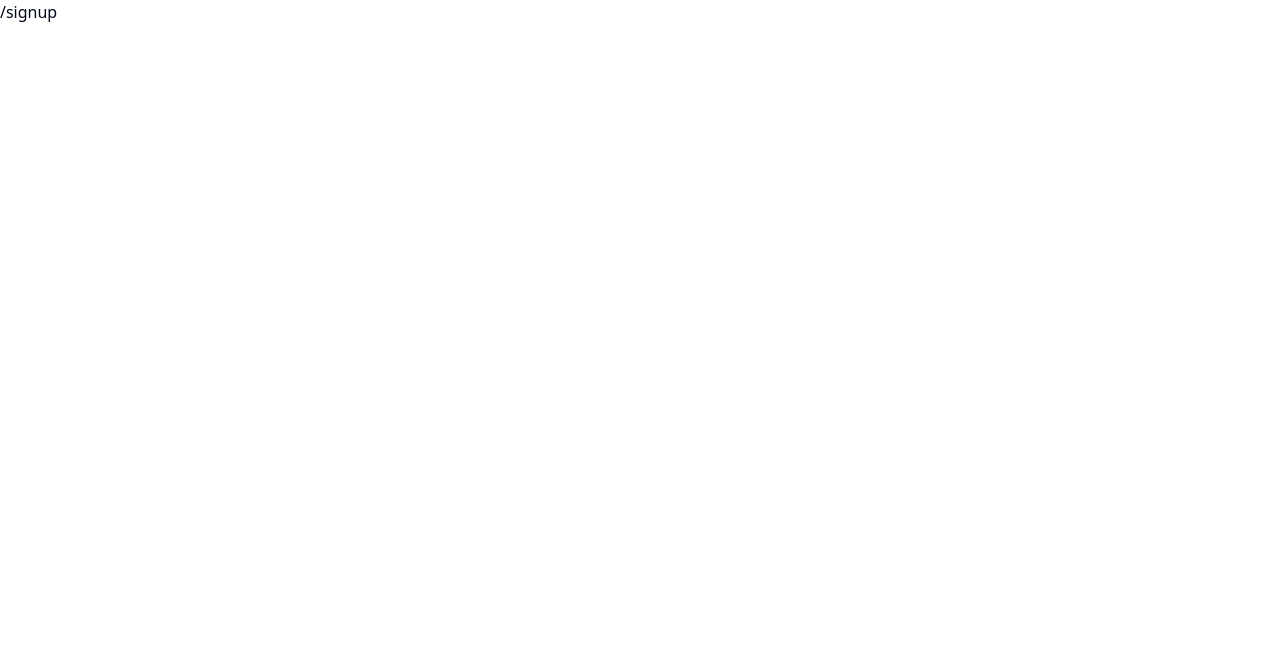
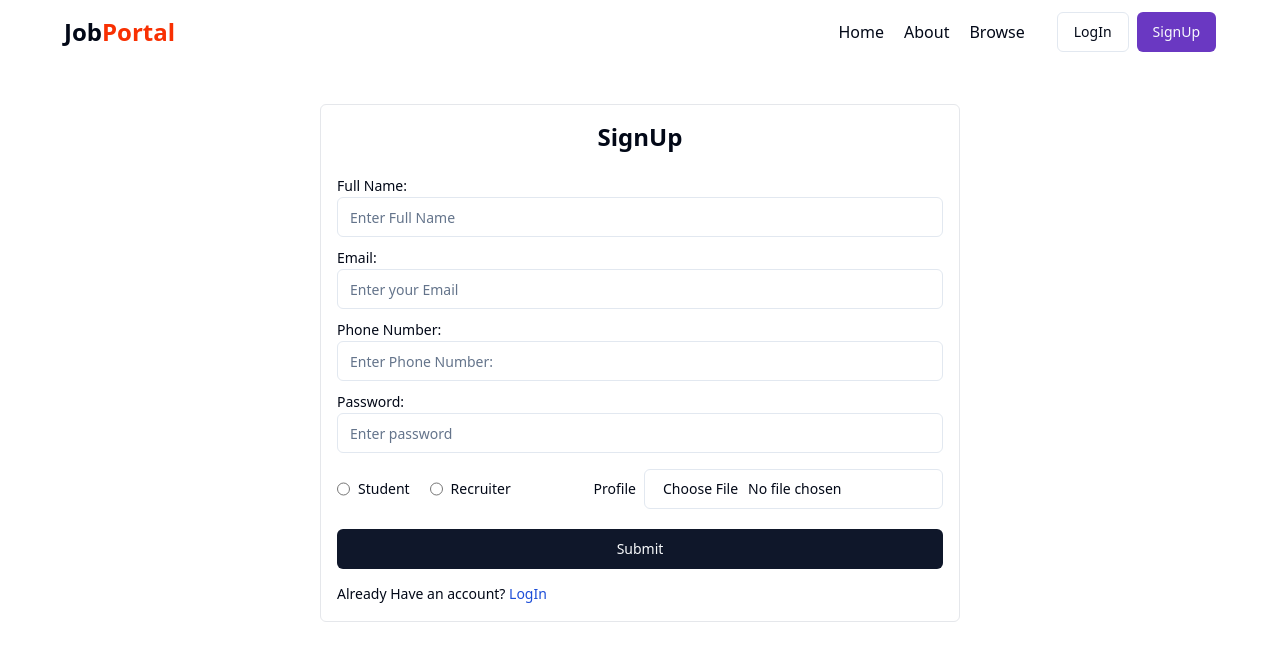
Before and after one commit to MoAnsarMansoorie/job-portal-mern, a React (Vite) app in the folder frontend/: page /signup in a window 1280 px wide. Shown: the top 660 px of the page. Built offline with nearby package versions, Linux system fonts and the light colour scheme.

Commit message:
created login and signup page

```diff
--- a/frontend/package.json
+++ b/frontend/package.json
@@ -11,7 +11,9 @@
   },
   "dependencies": {
     "@radix-ui/react-avatar": "^1.1.1",
+    "@radix-ui/react-label": "^2.1.0",
     "@radix-ui/react-popover": "^1.1.2",
+    "@radix-ui/react-radio-group": "^1.2.1",
     "@radix-ui/react-slot": "^1.1.0",
     "class-variance-authority": "^0.7.1",
     "clsx": "^2.1.1",
--- a/frontend/src/App.jsx
+++ b/frontend/src/App.jsx
@@ -3,6 +3,7 @@
 import './App.css'
 import Home from './pages/Home'
 import LogIn from './pages/LogIn'
+import SignUp from './pages/SignUp'
 
 const appRouter = createBrowserRouter([
   {
@@ -15,7 +16,7 @@
   },
   {
     path: "/signup",
-    element: "/signup"
+    element: <SignUp />
   }
 ])
 
--- a/frontend/src/components/sharedComponents/Navbar.jsx
+++ b/frontend/src/components/sharedComponents/Navbar.jsx
@@ -2,6 +2,7 @@
 import { Avatar, AvatarImage } from "../ui/avatar";
 import { Button } from "../ui/button";
 import { Popover, PopoverContent, PopoverTrigger } from "../ui/popover";
+import { Link } from "react-router-dom";
 
 const Navbar = () => {
   const user = false;
@@ -59,8 +60,8 @@
             </Popover>
           ) : (
             <div className="flex items-center gap-2">
-              <Button variant="outline">LogIn</Button>
-              <Button className="bg-[#6A38C2] hover:bg-[#4f239b]">SignUp</Button>
+              <Link to="/login"><Button variant="outline">LogIn</Button></Link>
+              <Link to="/signup"><Button className="bg-[#6A38C2] hover:bg-[#4f239b]">SignUp</Button></Link>
             </div>
           )}
         </div>
--- /dev/null
+++ b/frontend/src/components/ui/input.jsx
@@ -0,0 +1,19 @@
+import * as React from "react"
+
+import { cn } from "@/lib/utils"
+
+const Input = React.forwardRef(({ className, type, ...props }, ref) => {
+  return (
+    (<input
+      type={type}
+      className={cn(
+        "flex h-10 w-full rounded-md border border-input bg-background px-3 py-2 text-base ring-offset-background file:border-0 file:bg-transparent file:text-sm file:font-medium file:text-foreground placeholder:text-muted-foreground focus-visible:outline-none focus-visible:ring-2 focus-visible:ring-ring focus-visible:ring-offset-2 disabled:cursor-not-allowed disabled:opacity-50 md:text-sm",
+        className
+      )}
+      ref={ref}
+      {...props} />)
+  );
+})
+Input.displayName = "Input"
+
+export { Input }
--- /dev/null
+++ b/frontend/src/components/ui/label.jsx
@@ -0,0 +1,16 @@
+import * as React from "react"
+import * as LabelPrimitive from "@radix-ui/react-label"
+import { cva } from "class-variance-authority";
+
+import { cn } from "@/lib/utils"
+
+const labelVariants = cva(
+  "text-sm font-medium leading-none peer-disabled:cursor-not-allowed peer-disabled:opacity-70"
+)
+
+const Label = React.forwardRef(({ className, ...props }, ref) => (
+  <LabelPrimitive.Root ref={ref} className={cn(labelVariants(), className)} {...props} />
+))
+Label.displayName = LabelPrimitive.Root.displayName
+
+export { Label }
--- /dev/null
+++ b/frontend/src/components/ui/radio-group.jsx
@@ -0,0 +1,29 @@
+import * as React from "react"
+import * as RadioGroupPrimitive from "@radix-ui/react-radio-group"
+import { Circle } from "lucide-react"
+
+import { cn } from "@/lib/utils"
+
+const RadioGroup = React.forwardRef(({ className, ...props }, ref) => {
+  return (<RadioGroupPrimitive.Root className={cn("grid gap-2", className)} {...props} ref={ref} />);
+})
+RadioGroup.displayName = RadioGroupPrimitive.Root.displayName
+
+const RadioGroupItem = React.forwardRef(({ className, ...props }, ref) => {
+  return (
+    (<RadioGroupPrimitive.Item
+      ref={ref}
+      className={cn(
+        "aspect-square h-4 w-4 rounded-full border border-primary text-primary ring-offset-background focus:outline-none focus-visible:ring-2 focus-visible:ring-ring focus-visible:ring-offset-2 disabled:cursor-not-allowed disabled:opacity-50",
+        className
+      )}
+      {...props}>
+      <RadioGroupPrimitive.Indicator className="flex items-center justify-center">
+        <Circle className="h-2.5 w-2.5 fill-current text-current" />
+      </RadioGroupPrimitive.Indicator>
+    </RadioGroupPrimitive.Item>)
+  );
+})
+RadioGroupItem.displayName = RadioGroupPrimitive.Item.displayName
+
+export { RadioGroup, RadioGroupItem }
--- a/frontend/src/pages/Home.jsx
+++ b/frontend/src/pages/Home.jsx
@@ -1,8 +1,10 @@
-import React from 'react'
+import Navbar from "@/components/sharedComponents/Navbar"
 
 const Home = () => {
   return (
-    <div>Home</div>
+    <div>
+        <Navbar />
+    </div>
   )
 }
 
--- a/frontend/src/pages/LogIn.jsx
+++ b/frontend/src/pages/LogIn.jsx
@@ -1,9 +1,93 @@
-import React from 'react'
+import Navbar from "@/components/sharedComponents/Navbar";
+import { Button } from "@/components/ui/button";
+import { Input } from "@/components/ui/input";
+import { Label } from "@/components/ui/label";
+import { RadioGroup } from "@/components/ui/radio-group";
+import { useState } from "react";
+import { Link } from "react-router-dom";
 
 const LogIn = () => {
+  const [input, setInput] = useState({
+    email: "",
+    password: "",
+    role: "",
+  });
+
+  const changeEventHandler = (e) => {
+    setInput({ ...input, [e.target.name]: e.target.value });
+  };
+
+  const submitHandler = async (e) => {
+    e.preventDefault();
+    console.log(input);
+  };
+
   return (
-    <div>LogIn</div>
-  )
-}
+    <div>
+      <Navbar />
+      <div className="flex justify-center items-center max-w-7xl mx-auto">
+        <form
+          onSubmit={submitHandler}
+          className="w-1/2 border border-gray-200 rounded-md p-4 my-10"
+        >
+          <h1 className="text-2xl text-center font-bold mb-5">LogIn</h1>
+          <div className="my-2">
+            <Label>Email:</Label>
+            <Input
+              type="email"
+              placeholder="Enter your Email"
+              name="email"
+              value={input.email}
+              onChange={changeEventHandler}
+            />
+          </div>
+          <div className="my-2">
+            <Label>Password:</Label>
+            <Input
+              type="password"
+              placeholder="Enter password"
+              name="password"
+              value={input.password}
+              onChange={changeEventHandler}
+            />
+          </div>
+          <div className="flex items-center justify-between">
+            <RadioGroup className="flex items-center gap-5 my-2">
+              <div className="flex items-center space-x-2">
+                <Input
+                  type="radio"
+                  name="role"
+                  value="student"
+                  checked={input.role === "student"}
+                  onChange={changeEventHandler}
+                  className="cursor-pointer"
+                />
+                <Label htmlFor="r1">Student</Label>
+              </div>
+              <div className="flex items-center space-x-2">
+                <Input
+                  type="radio"
+                  name="role"
+                  value="recruiter"
+                  checked={input.role === "recruiter"}
+                  onChange={changeEventHandler}
+                  className="cursor-pointer"
+                />
+                <Label htmlFor="r2">Recruiter</Label>
+              </div>
+            </RadioGroup>
+          </div>
+          <Button className="w-full cursor-pointer my-3">LogIn</Button>
+          <span className="text-sm">
+            Dont have an account{" "}
+            <Link to="/signup" className="text-blue-700">
+              SignUp
+            </Link>
+          </span>
+        </form>
+      </div>
+    </div>
+  );
+};
 
-export default LogIn
+export default LogIn;
--- a/frontend/src/pages/SignUp.jsx
+++ b/frontend/src/pages/SignUp.jsx
@@ -1,9 +1,97 @@
-import React from 'react'
+import Navbar from "@/components/sharedComponents/Navbar";
+import { Button } from "@/components/ui/button";
+import { Input } from "@/components/ui/input";
+import { Label } from "@/components/ui/label";
+import { RadioGroup } from "@/components/ui/radio-group";
+import { useState } from "react";
+import { Link } from "react-router-dom";
 
 const SignUp = () => {
+  const [input, setInput] = useState({
+    fullname: "",
+    email: "",
+    password: "",
+    phoneNumber: "",
+    role: "",
+    file: "",
+  });
+
+  const changeEventHandler = (e) => {
+    setInput({ ...input, [e.target.name]: e.target.value });
+  };
+
+  const changeFileHandler = (e) => {
+    setInput({ ...input, file: e.target.files?.[0] });
+  };
+
+  const submitHandler = async (e) => {
+    e.preventDefault()
+    console.log(input)
+  }
+
   return (
-    <div>SignUp</div>
-  )
-}
+    <div>
+      <Navbar />
+      <div className="flex justify-center items-center max-w-7xl mx-auto">
+        <form onSubmit={submitHandler} className="w-1/2 border border-gray-200 rounded-md p-4 my-10">
+          <h1 className="text-2xl text-center font-bold mb-5">SignUp</h1>
+          <div className="my-2">
+            <Label>Full Name:</Label>
+            <Input type="text" placeholder="Enter Full Name" name="fullname" value={input.fullname} onChange={changeEventHandler}/>
+          </div>
+          <div className="my-2">
+            <Label>Email:</Label>
+            <Input type="email" placeholder="Enter your Email" name="email" value={input.email} onChange={changeEventHandler} />
+          </div>
+          <div className="my-2">
+            <Label>Phone Number:</Label>
+            <Input type="number" placeholder="Enter Phone Number:" name="phoneNumber" value={input.phoneNumber} onChange={changeEventHandler} />
+          </div>
+          <div className="my-2">
+            <Label>Password:</Label>
+            <Input type="password" placeholder="Enter password" name="password" value={input.password} onChange={changeEventHandler} />
+          </div>
+          <div className="flex items-center justify-between">
+            <RadioGroup className="flex items-center gap-5 my-2">
+              <div className="flex items-center space-x-2">
+                <Input
+                  type="radio"
+                  name="role"
+                  value="student"
+                  checked={input.role === "student"}
+                  onChange={changeEventHandler}
+                  className="cursor-pointer"
+                />
+                <Label htmlFor="r1">Student</Label>
+              </div>
+              <div className="flex items-center space-x-2">
+                <Input
+                  type="radio"
+                  name="role"
+                  value="recruiter"
+                  checked={input.role === "recruiter"}
+                  onChange={changeEventHandler}
+                  className="cursor-pointer"
+                />
+                <Label htmlFor="r2">Recruiter</Label>
+              </div>
+            </RadioGroup>
+            <div className="flex items-center gap-2">
+              <Label>Profile</Label>
+              <Input accept="image/*" type="file" onChange={changeFileHandler} className="cursor-pointer" />
+            </div>
+          </div>
+          <Button className="w-full cursor-pointer my-3">Submit</Button>
+          <span className="text-sm">
+            Already Have an account?{" "}
+            <Link to="/login" className="text-blue-700">
+              LogIn
+            </Link>
+          </span>
+        </form>
+      </div>
+    </div>
+  );
+};
 
-export default SignUp
+export default SignUp;
```
Also changed, not shown: 1 other file (tests, documents, lock files or other folders).
